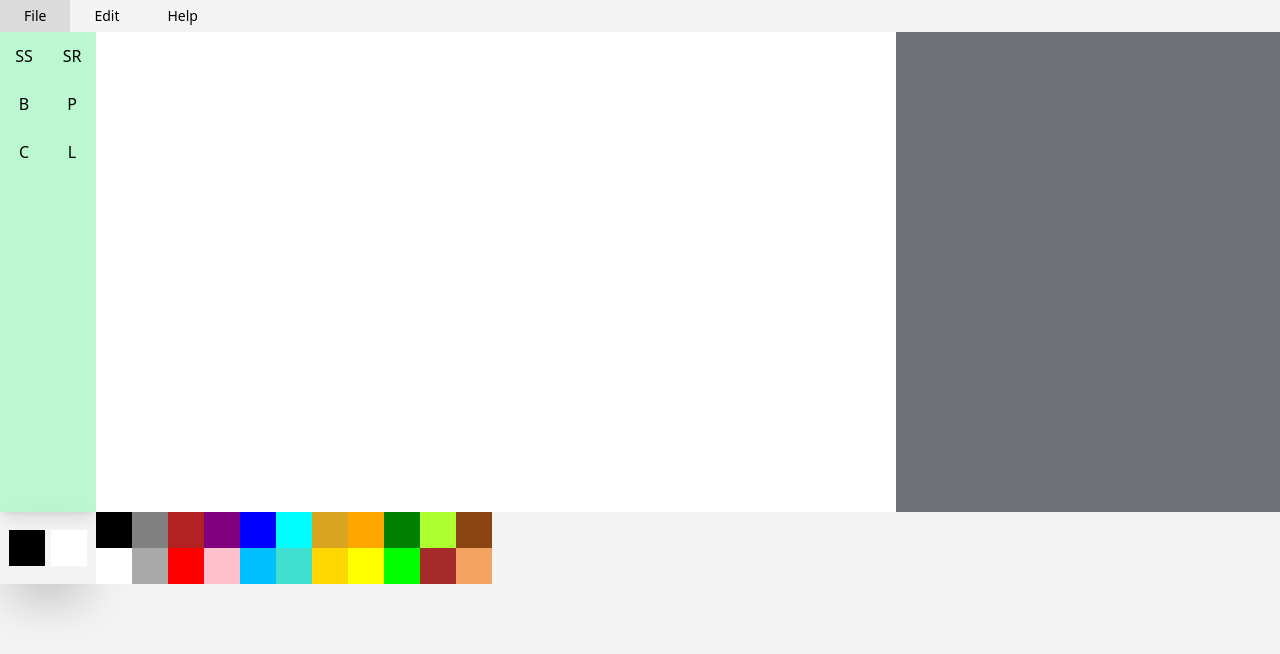
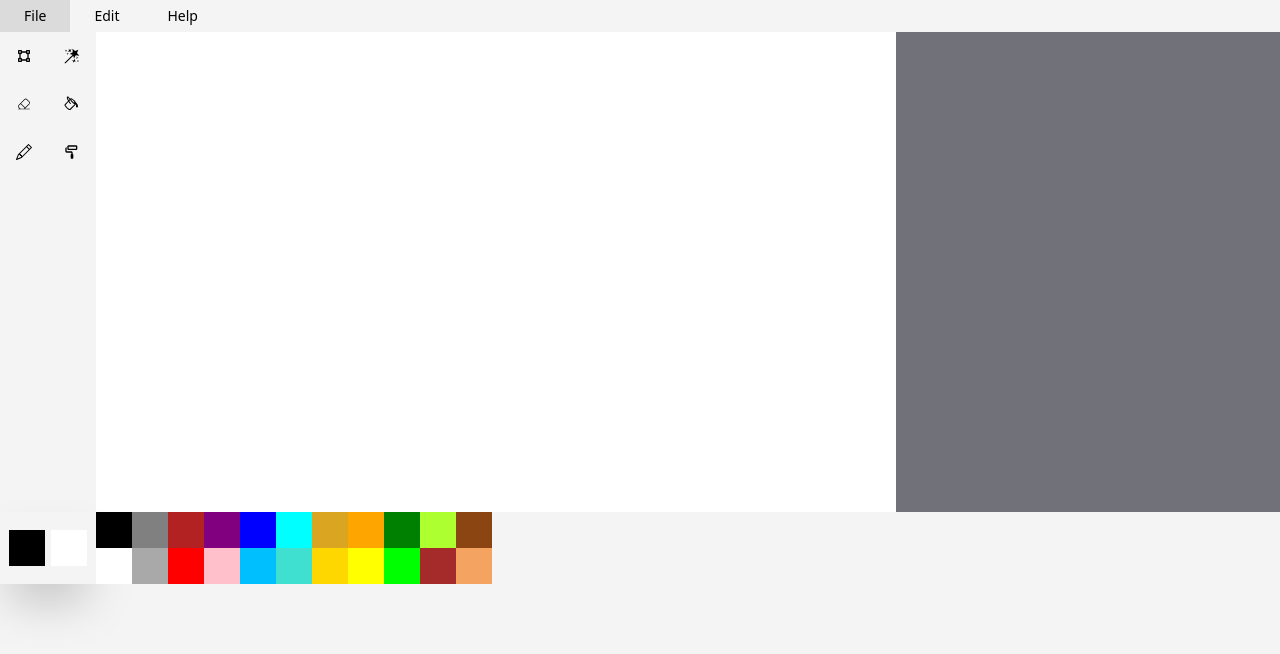
Before and after one commit to GabrielGMartinsBr/gm-paint, a React (Vite) app: page / in a window 1280 px wide. Shown: the top 654 px of the page. Built offline with nearby package versions, Linux system fonts and the light colour scheme.

Commit message:
add toolbar icons change style

```diff
--- a/package.json
+++ b/package.json
@@ -10,7 +10,8 @@
   },
   "dependencies": {
     "react": "^18.2.0",
-    "react-dom": "^18.2.0"
+    "react-dom": "^18.2.0",
+    "react-icons": "^4.7.1"
   },
   "devDependencies": {
     "@types/react": "^18.0.27",
--- a/src/paint/Paint.tsx
+++ b/src/paint/Paint.tsx
@@ -11,7 +11,7 @@ export default function Paint() {
                 'bg-zinc-100 min-w-full min-h-screen'
             }>
                 <MenuBar />
-                <div className="flex bg-orange-500">
+                <div className="flex">
                     <ToolBar />
                     <CanvasContainer />
                 </div>
--- a/src/paint/ToolBar.tsx
+++ b/src/paint/ToolBar.tsx
@@ -1,17 +1,33 @@
 import { PropsWithChildren } from 'react'
+import { BsPaintBucket, BsPencil } from 'react-icons/bs';
+import { BiPaintRoll, BiSelection } from 'react-icons/bi';
+import { CiEraser } from 'react-icons/ci';
+import { GiFairyWand } from 'react-icons/gi';
 
 export default function ToolBar() {
     return (
-        <div className="shadow-lg bg-green-200">
+        <div className="">
             <div className={
                 'grid grid-cols-2 w-24  h-min'
             }>
-                <ToolBarButton>SS</ToolBarButton>
-                <ToolBarButton>SR</ToolBarButton>
-                <ToolBarButton>B</ToolBarButton>
-                <ToolBarButton>P</ToolBarButton>
-                <ToolBarButton>C</ToolBarButton>
-                <ToolBarButton>L</ToolBarButton>
+                <ToolBarButton>
+                    <BiSelection />
+                </ToolBarButton>
+                <ToolBarButton>
+                    <GiFairyWand />
+                </ToolBarButton>
+                <ToolBarButton>
+                    <CiEraser />
+                </ToolBarButton>
+                <ToolBarButton>
+                    <BsPaintBucket />
+                </ToolBarButton>
+                <ToolBarButton>
+                    <BsPencil />
+                </ToolBarButton>
+                <ToolBarButton>
+                    <BiPaintRoll />
+                </ToolBarButton>
             </div>
         </div>
 
@@ -21,7 +37,10 @@ export default function ToolBar() {
 
 function ToolBarButton(props: PropsWithChildren) {
     return (
-        <button className="p-3 hover:bg-black/10 h-12">
+        <button className={
+            'p-3 hover:bg-black/10 h-12 ' +
+            'flex items-center justify-center'
+        }>
             {props.children}
         </button>
     )
```
Also changed, not shown: 1 other file (tests, documents, lock files or other folders).
